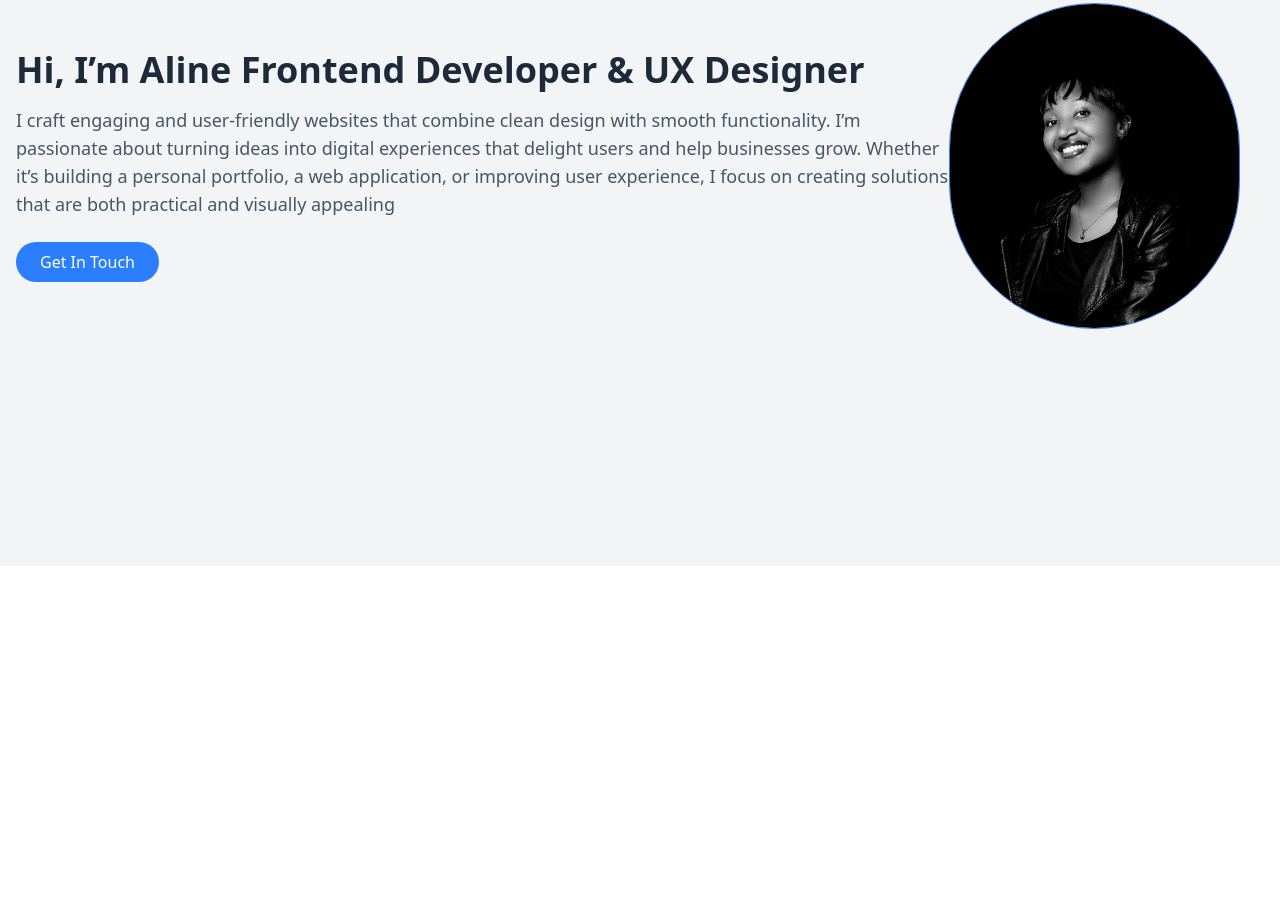
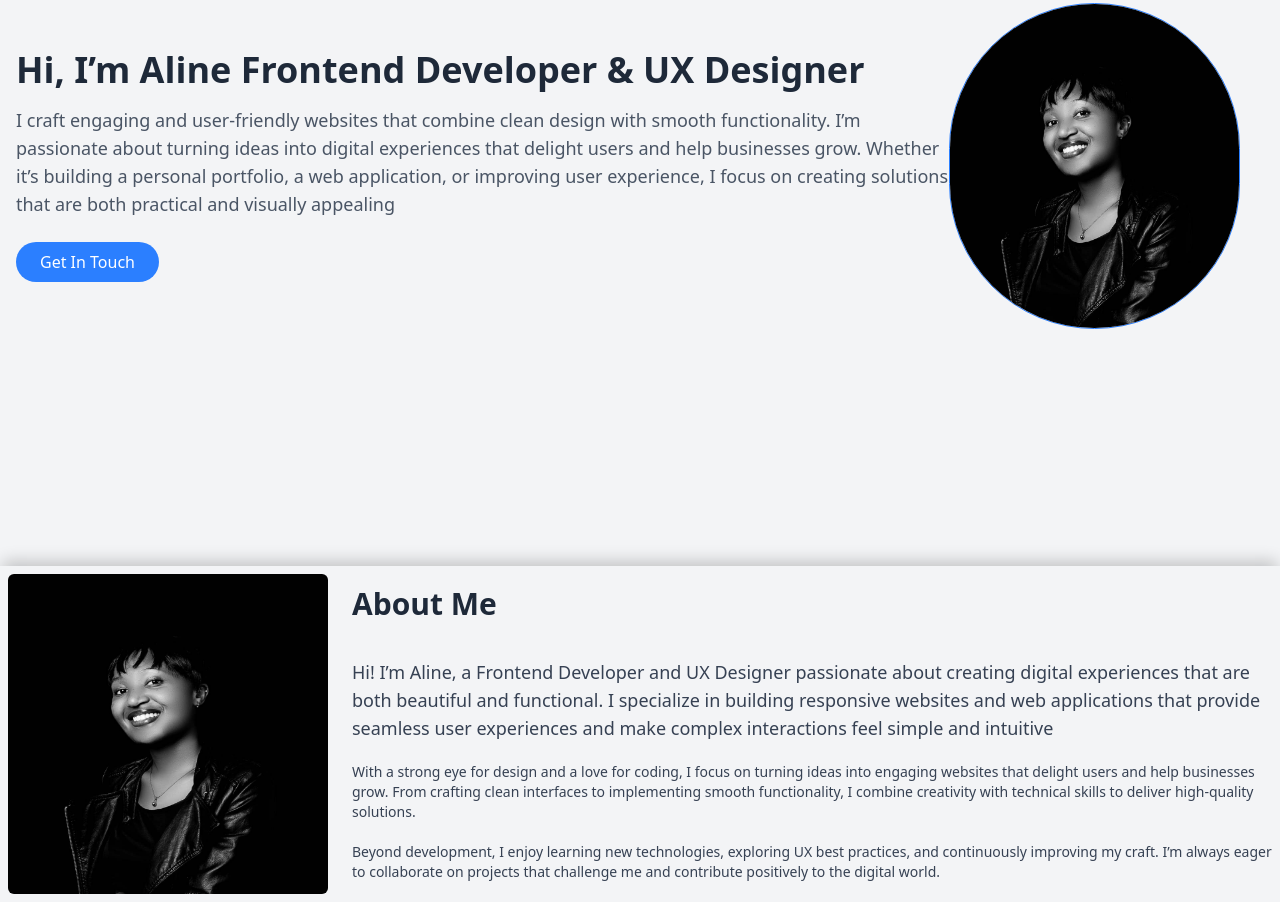
Before and after one commit to Isingizwe12/Assignment-portfolio, a plain HTML site: page index.html in a window 1280 px wide. Shown: the part 354-1256 px from the top of the page. Before the commit the page ends 920 px from the top, so only its background shows below. Drawn offline with nearby package versions, Linux system fonts and the light colour scheme.

Commit message:
about me page

```diff
--- a/index.html
+++ b/index.html
@@ -32,6 +32,8 @@
                      Whether it’s building a personal portfolio, a web application,
                       or improving user experience,
                      I focus on creating solutions that are both practical and visually appealing</p>
+
+                     <!-- get in touch button -->
                 <button class="inline-block bg-blue-500 text-white px-6 py-2 rounded-full hover:bg-blue-600 transition">Get In Touch</button>
             </div>
             <!-- Profile Image -->
@@ -39,6 +41,31 @@
                 <img src="/assets/images/profile.jpg" alt="Profile Photo" class="w-full h-full object-cover rounded-full border-1 border-blue-500">
             </div>
         </section>
+
+        <!-- About me secction -->
+     <section class="p-2 bg-gray-100 flex justify-between md:flex-row items-center gap-6
+                shadow-[0_-8px_15px_-3px_rgba(0,0,0,0.2)]">
+  <!-- Profile Image -->
+  <div class="flex-shrink-0">
+    <img src="/assets/images/profile.jpg" alt="Profile" class="w-80 h-80 rounded-md border-blue-500">
+  </div>
+
+  <!-- About Me Text -->
+  <div class="flex flex-col gap-5">
+    <h2 class="text-3xl font-bold mb-4 text-gray-800">About Me</h2>
+
+
+    <p class="text-lg text-gray-700 ">
+      Hi! I’m Aline, a Frontend Developer and UX Designer passionate
+       about creating digital experiences that are both beautiful and functional. I specialize in building responsive websites and web applications that provide seamless
+      user experiences and make complex interactions feel simple and intuitive
+    </p>
+    <p class="text-sm text-gray-700 ">With a strong eye for design and a love for coding, I focus on turning ideas into engaging websites that delight users and help businesses grow. From crafting clean interfaces to implementing smooth functionality,
+        I combine creativity with technical skills to deliver high-quality solutions.
+    </p>
+    <p class="text-sm text-gray-700 ">Beyond development, I enjoy learning new technologies, exploring UX best practices, and continuously improving my craft. I’m always eager to collaborate on projects that challenge me and contribute positively to the digital world.</p>
+  </div>
+</section>
      </main>
 </body>
 </html>
```
